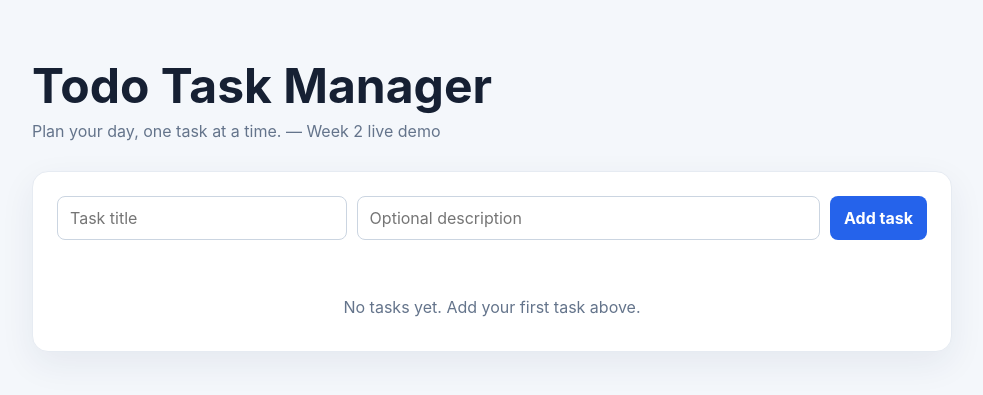
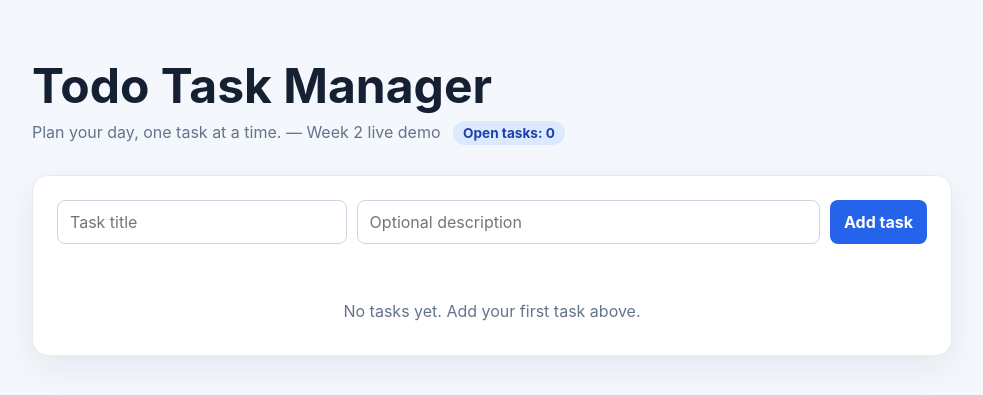
Before and after one commit to Huybao312/Final-Devops, a Flask app: page / in a window 1280 px wide. Shown: the top 395 px of the page, without its empty margins (148-1131 px from the left). Run offline with Flask 3, Linux system fonts and the light colour scheme; data that the repository does not hold is empty; parts of the project's set-up code (start-up, migrations or seed data) failed here and were passed over; some libraries are stand-ins or nearby versions.

Commit message:
feat: show open task count

```diff
--- a/app.py
+++ b/app.py
@@ -38,7 +38,8 @@ def index():
         "SELECT id, title, description, completed, created_at "
         "FROM tasks ORDER BY completed ASC, created_at DESC, id DESC"
     ).fetchall()
-    return render_template("index.html", tasks=tasks)
+    open_tasks = sum(not task["completed"] for task in tasks)
+    return render_template("index.html", tasks=tasks, open_tasks=open_tasks)
 
 
 @app.post("/tasks")
--- a/templates/index.html
+++ b/templates/index.html
@@ -8,6 +8,7 @@
     :root { color-scheme: light; font-family: Inter, ui-sans-serif, system-ui, sans-serif; color: #162033; background: #f4f7fb; }
     * { box-sizing: border-box; } body { margin: 0; } main { width: min(920px, calc(100% - 32px)); margin: 56px auto; }
     h1 { margin: 0 0 6px; font-size: clamp(2rem, 5vw, 3rem); } .subtitle { color: #64748b; margin: 0 0 30px; }
+    .task-count { display: inline-block; margin-left: 8px; padding: 4px 10px; border-radius: 999px; background: #dbeafe; color: #1e40af; font-size: .85rem; font-weight: 700; }
     .card { background: white; border: 1px solid #e6ebf2; box-shadow: 0 12px 35px rgba(31, 46, 78, .07); border-radius: 16px; padding: 24px; }
     form { margin: 0; } .new-task { display: grid; grid-template-columns: 1fr 1.6fr auto; gap: 10px; }
     input { min-width: 0; border: 1px solid #cbd5e1; border-radius: 8px; padding: 11px 12px; font: inherit; }
@@ -24,7 +25,7 @@
 <body>
   <main>
     <h1>Todo Task Manager</h1>
-    <p class="subtitle">Plan your day, one task at a time. — Week 2 live demo</p>
+    <p class="subtitle">Plan your day, one task at a time. — Week 2 live demo <span class="task-count">Open tasks: {{ open_tasks }}</span></p>
     <section class="card">
       <form class="new-task" method="post" action="{{ url_for('create_task') }}">
         <input name="title" maxlength="200" placeholder="Task title" required aria-label="Task title">
```
Also changed, not shown: tests/test_app.py (+7 -1 lines).
